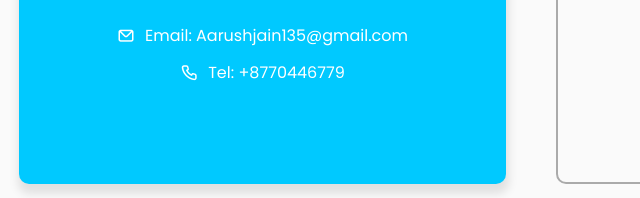
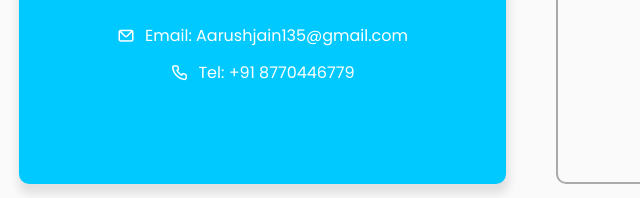
Before and after one commit to AarushJ19/Portfolio_Aarush, a plain HTML site: page index.html in a window 1280 px wide. Shown: the part 2221-2419 px from the top of the page, 109-749 px from the left. Drawn offline with nearby package versions, Linux system fonts and the light colour scheme.

Commit message:
ContactChanges

```diff
--- a/index.html
+++ b/index.html
@@ -188,7 +188,7 @@
                 <div class="contact-info">
                     <h2>Find Me <i class="uil uil-corner-right-down"></i></h2>
                     <p><i class="uil uil-envelope"></i> Email: Aarushjain135@gmail.com</p>
-                    <p><i class="uil uil-phone"></i> Tel: +8770446779</p>
+                    <p><i class="uil uil-phone"></i> Tel: +91 8770446779</p>
                 </div>
              </div>
              <div class="col">
```
